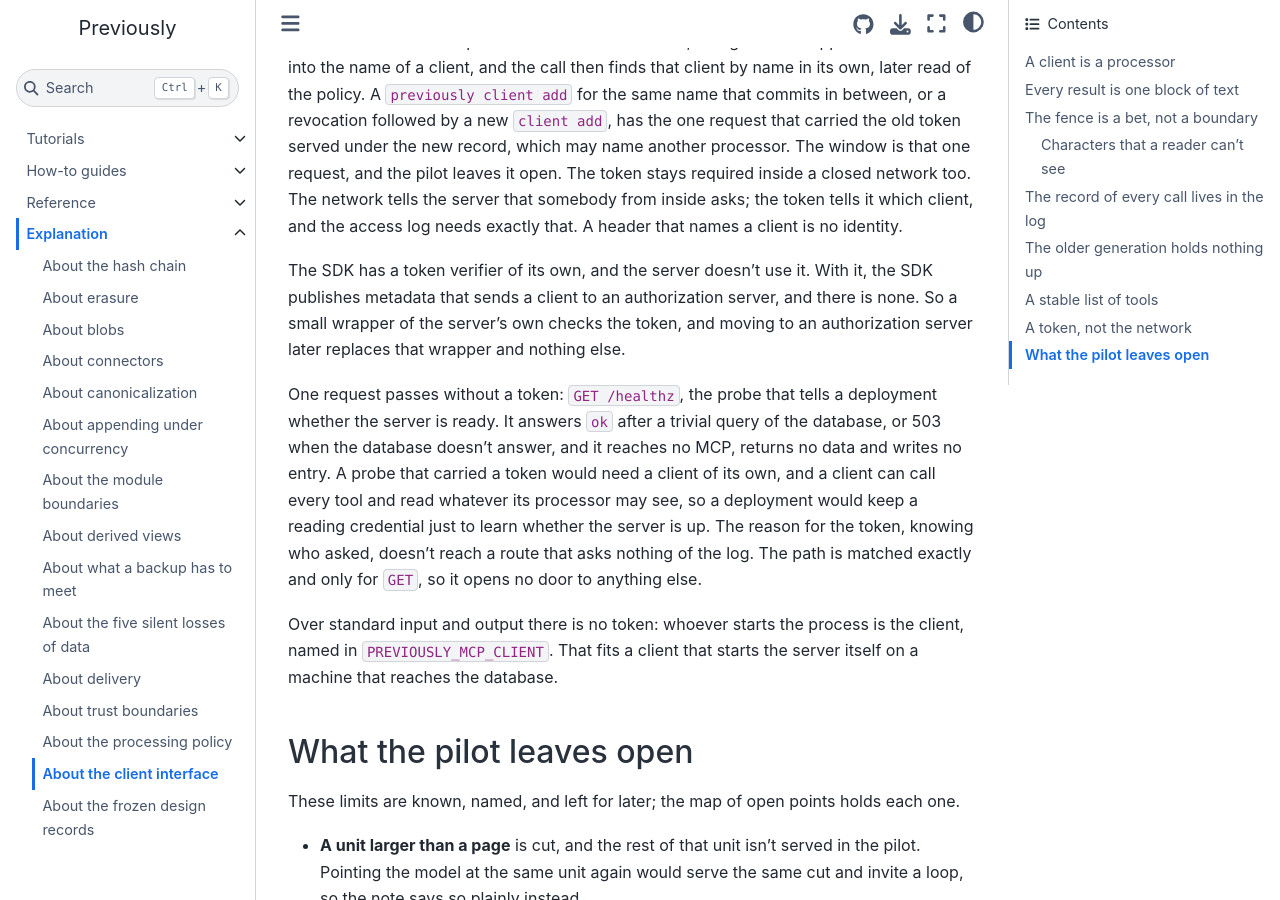
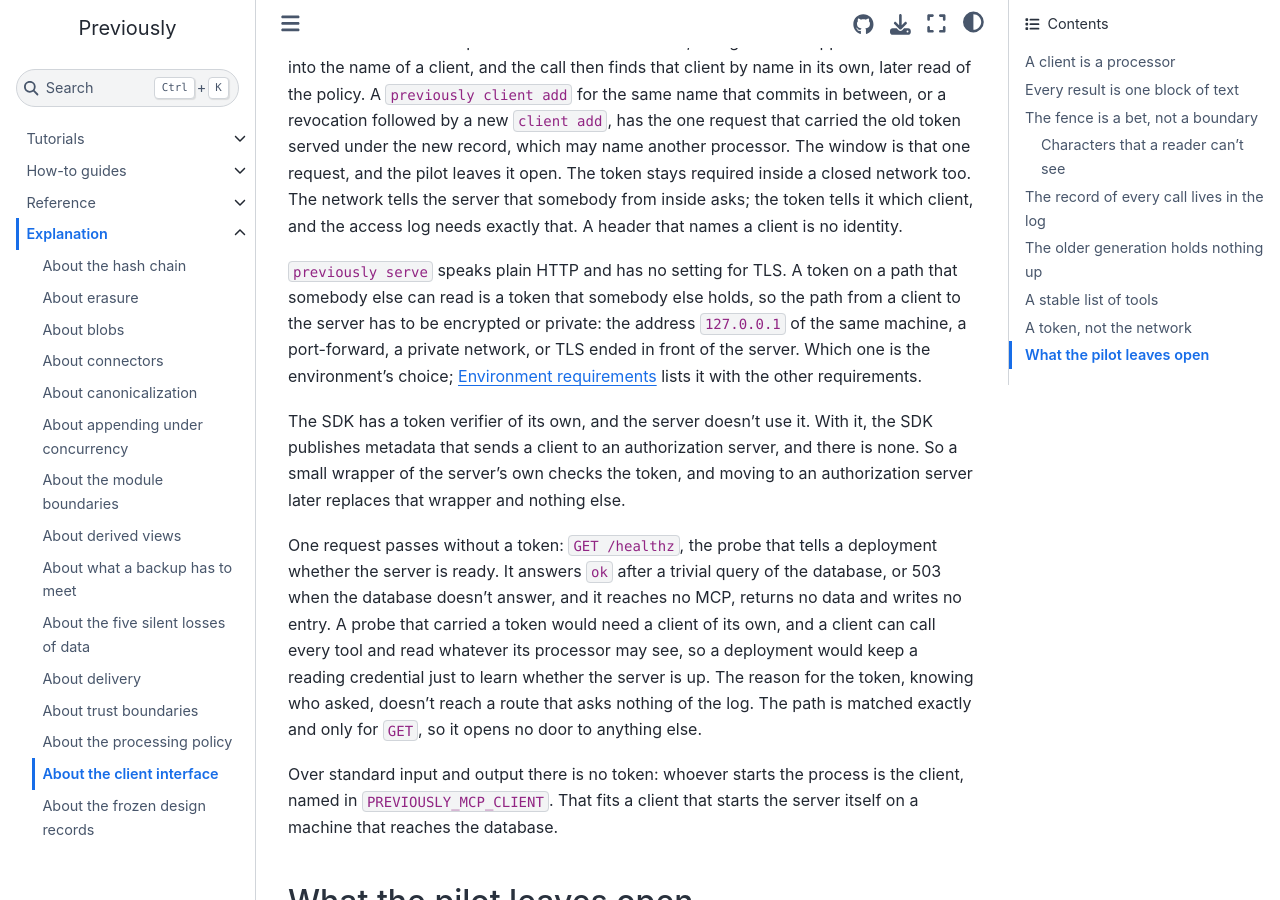
Before and after one commit to jensens/previously, a Sphinx documentation site: the page built from docs/explanation/mcp-interface.md, in a window 1280 px wide and 900 px high, scrolled down 5931 px. Built offline with Sphinx 7.4.7 and the Sphinx Book theme 1.1.4, drawn with Linux system fonts in a browser that asks for light colours; pages that are not in the unit, such as notebooks, are missing from menus.

Commit message:
docs: serve needs an encrypted or private path; the database role in the map
`previously serve` speaks plain HTTP and every request carries a token, so
the path to it is a requirement on the environment, now on the token
section and the environment page. The map gains the point that every
process handling foreign content holds a database role that may delete.

Assisted-By: Claude Opus 5.5 <noreply@anthropic.com>

```diff
--- a/docs/explanation/mcp-interface.md
+++ b/docs/explanation/mcp-interface.md
@@ -166,6 +166,10 @@ The token stays required inside a closed network too.
 The network tells the server that somebody from inside asks; the token tells it which client, and the access log needs exactly that.
 A header that names a client is no identity.
 
+`previously serve` speaks plain HTTP and has no setting for TLS.
+A token on a path that somebody else can read is a token that somebody else holds, so the path from a client to the server has to be encrypted or private: the address `127.0.0.1` of the same machine, a port-forward, a private network, or TLS ended in front of the server.
+Which one is the environment's choice; {ref}`environment-requirements` lists it with the other requirements.
+
 The SDK has a token verifier of its own, and the server doesn't use it.
 With it, the SDK publishes metadata that sends a client to an authorization server, and there is none.
 So a small wrapper of the server's own checks the token, and moving to an authorization server later replaces that wrapper and nothing else.
```
Also changed, not shown: docs/reference/environment.md (+1 -0 lines), docs/superpowers/landkarte.md (+8 -0 lines).
